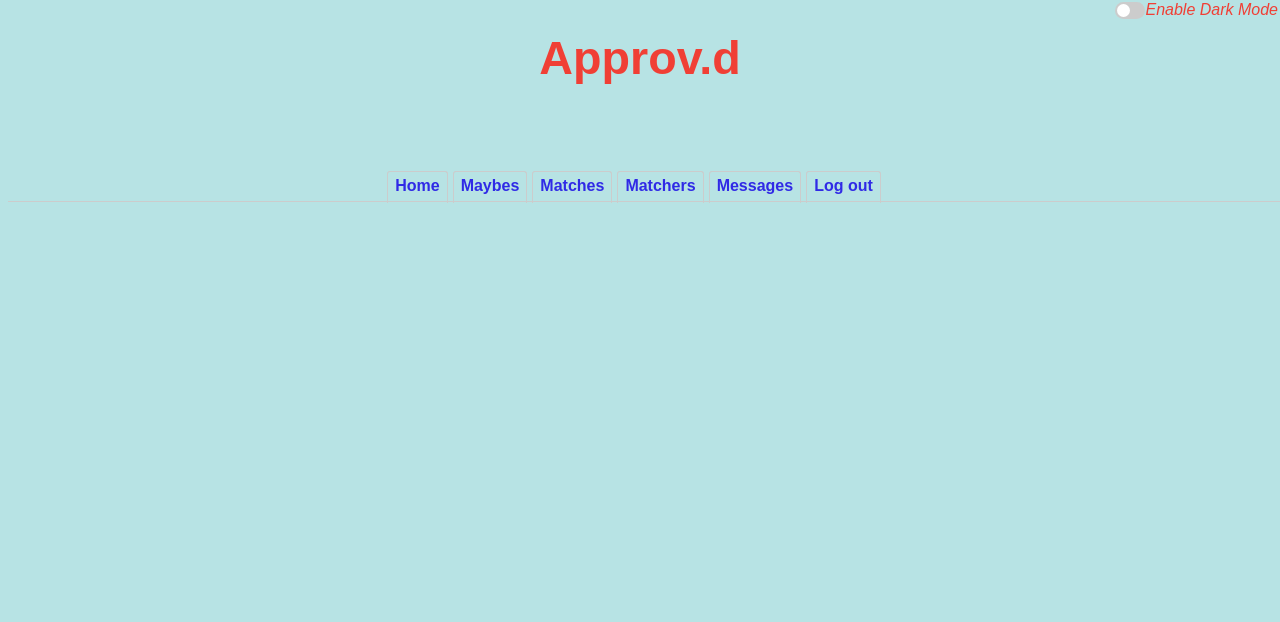
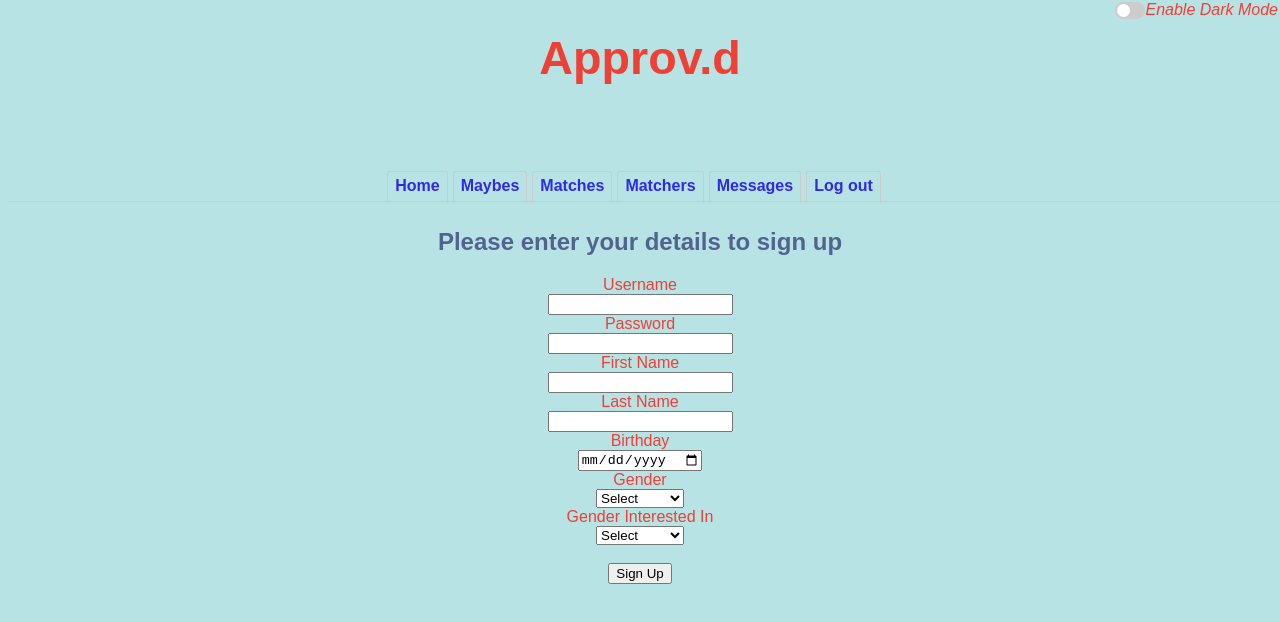
Before and after one commit to jolenes21/Approvd, an Angular app: page /signup in a window 1280 px wide. Before the commit this address led to /. Shown: the top 622 px of the page. Built offline with nearby package versions, Linux system fonts and the light colour scheme.

Commit message:
Login/Signup Updates

```diff
--- a/src/app/app-routing.module.ts
+++ b/src/app/app-routing.module.ts
@@ -6,6 +6,7 @@ import { MaybesComponent } from './maybes/maybes.component'
 import { MatchesComponent } from './matches/matches.component';
 import { MatchersComponent } from './matchers/matchers.component';
 import { MessagesComponent } from './messages/messages.component';
+import { SignupComponent } from './signup/signup.component';
 
 const routes: Routes = [
   {
@@ -29,6 +30,10 @@ const routes: Routes = [
     component: MessagesComponent
   },
   {
+    path: "signup",
+    component: SignupComponent
+  },
+  {
     path: "",
     component: LoginComponent
   }
--- a/src/app/app.module.ts
+++ b/src/app/app.module.ts
@@ -13,6 +13,7 @@ import { MaybesComponent } from './maybes/maybes.component';
 import { MessagesComponent } from './messages/messages.component';
 import { MatchersComponent } from './matchers/matchers.component';
 import { LoginComponent } from './login/login.component';
+import { SignupComponent } from './signup/signup.component';
 
 @NgModule({
   declarations: [
@@ -24,7 +25,8 @@ import { LoginComponent } from './login/login.component';
     MaybesComponent,
     MessagesComponent,
     MatchersComponent,
-    LoginComponent
+    LoginComponent,
+    SignupComponent
   ],
   imports: [
     BrowserModule,
--- a/src/app/login/login.component.html
+++ b/src/app/login/login.component.html
@@ -16,5 +16,5 @@
   <br><br>
   <div data-role='fieldcontain' class="center">
     <label>Not a member?</label><br>
-    <input data-transition='slide' type='submit' value='Sign Up'>
+    <input data-role='button' type='submit' value='Sign Up' [routerLink]="['/signup']" routerLinkActive="router-link-active">
   </div>
--- /dev/null
+++ b/src/app/signup/signup.component.html
@@ -0,0 +1,43 @@
+<h2>Please enter your details to sign up</h2>
+<div data-role='fieldcontain' class='center'>
+<label>Username</label><br>
+<input type='text' maxlength='16' name='username' value=''
+    onBlur='checkUser(this)'>
+</div>
+<div data-role='fieldcontain' class='center'>
+<label>Password</label><br>
+<input type='text' maxlength='16' name='password' value=''>
+</div>
+<div data-role='fieldcontain' class='center'>
+<label>First Name</label><br>
+<input type='text' maxlength='16' name='firstName' value=''>
+</div>
+<div data-role='fieldcontain' class='center'>
+<label>Last Name</label><br>
+<input type='text' maxlength='16' name='lastName' value=''>
+</div>
+<div data-role='fieldcontain' class='center'>
+<label>Birthday</label><br>
+<input type='date' name='birthday' value=''/>
+</div>
+<div data-role='fieldcontain' class='center'>
+<label>Gender</label><br>
+<select name='gender'>
+    <option value="">Select</option>
+    <option value="1">Male</option>
+    <option value="2">Female</option>
+    <option value="3">Non-binary</option>
+</select>
+<div data-role='fieldcontain'>
+<label>Gender Interested In</label><br>
+<select name='genderInterest'>
+<option value="">Select</option>
+<option value='1'>Male</option>
+<option value='2'>Female</option>
+<option value='3'>Non-binary</option>
+</select>
+<div data-role='fieldcontain'>
+<label></label><br>
+<input data-transition='slide' type='submit' name='submit' value='Sign Up' [routerLink]="['/home']" routerLinkActive="router-link-active">
+</div>
+</div>
--- /dev/null
+++ b/src/app/signup/signup.component.ts
@@ -0,0 +1,15 @@
+import { Component, OnInit } from '@angular/core';
+
+@Component({
+  selector: 'nga-signup',
+  templateUrl: './signup.component.html',
+  styleUrls: ['./signup.component.sass']
+})
+export class SignupComponent implements OnInit {
+
+  constructor() { }
+
+  ngOnInit() {
+  }
+
+}
--- a/src/index.html
+++ b/src/index.html
@@ -5,7 +5,7 @@
   <title>Approvd</title>
   <base href="/">
   <meta name="viewport" content="width=device-width, initial-scale=1">
-  <link rel="icon" type="image/x-icon" href="favicon.ico">
+  <link rel="icon" type="image/x-icon" href="/assets/images/checkmark.jpg">
 </head>
 <body>
   <app-root></app-root>
--- a/src/styles.sass
+++ b/src/styles.sass
@@ -21,17 +21,20 @@ body
   font-weight: 300
 
 h1
+  text-align: center
   color: $font-color
   font-family: 'Montserrat', sans-serif
   font-size: 35pt
   font-weight: 900
 
 h2
+  text-align: center
   color: $secondary-color
   font-family: 'Work Sans', sans-serif
   font-weight: 900
 
 h3
+  text-align: center
   color: $primary-color
   font-family: 'Work Sans', sans-serif
   font-size: 20pt
```
Also changed, not shown: src/app/signup/signup.component.sass (added), src/assets/images/checkmark.jpg (added), 1 other file (tests, documents, lock files or other folders).
